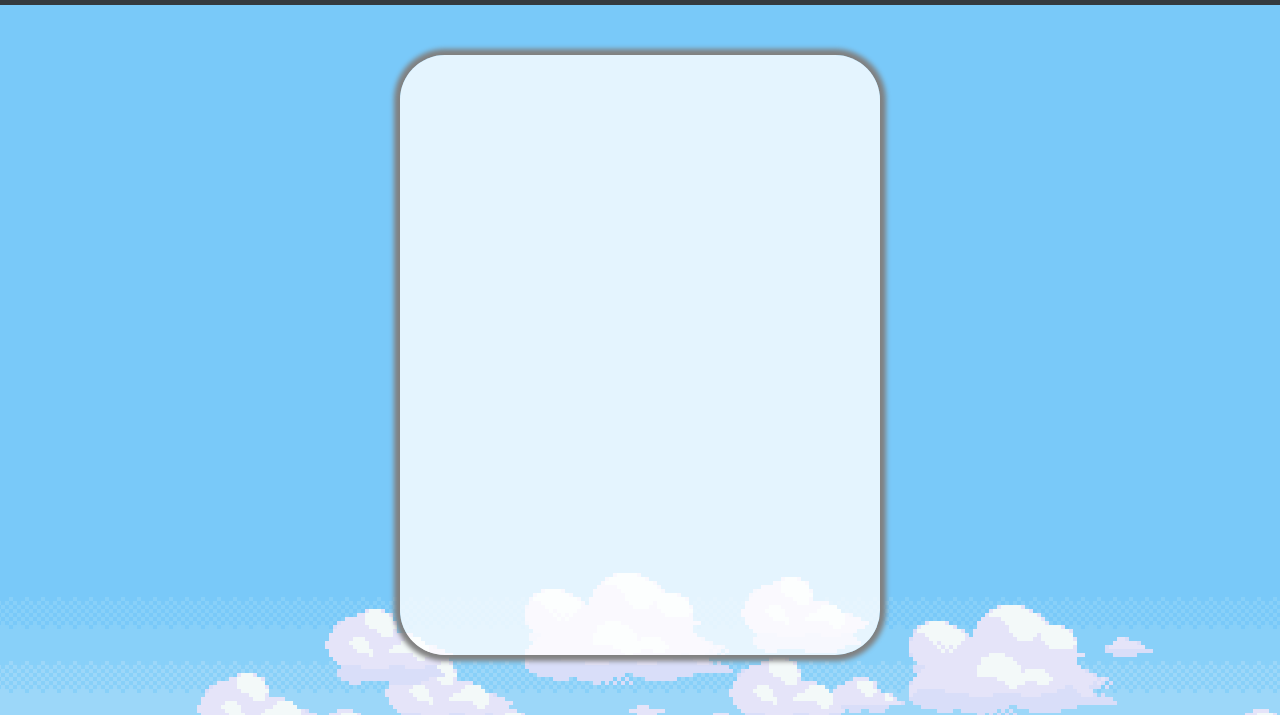
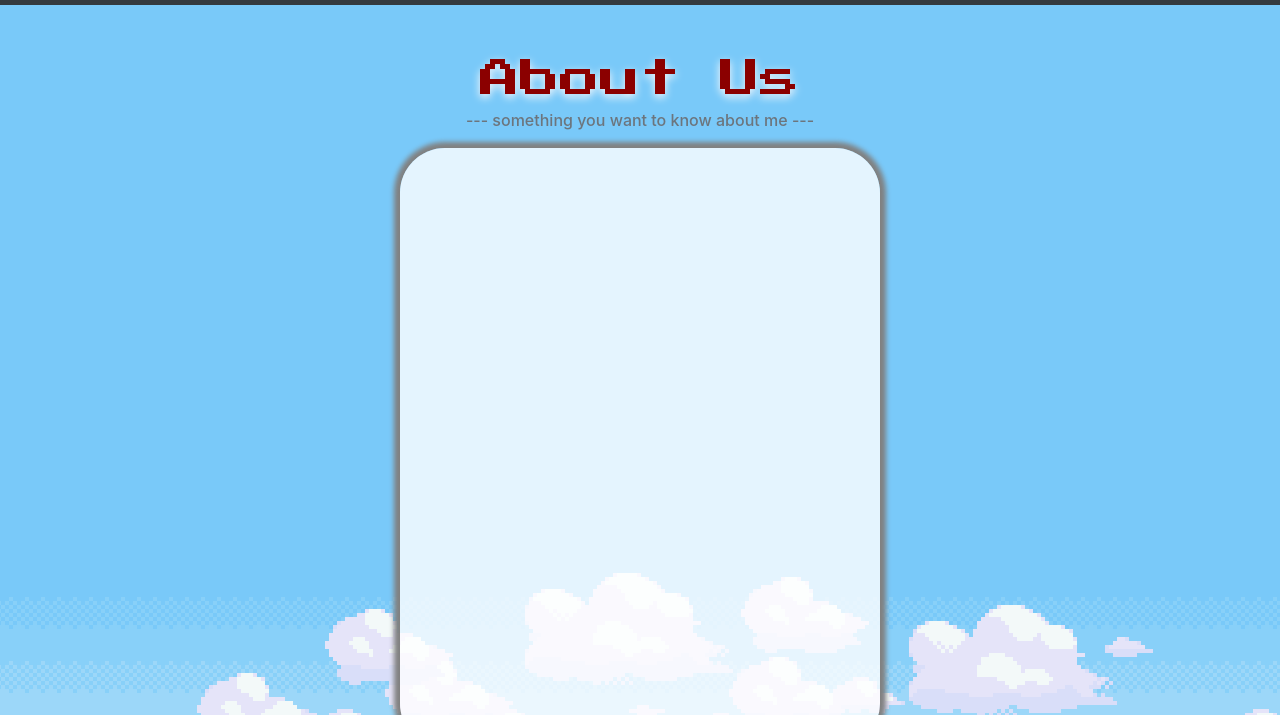
Before and after one commit to xuanyudo/Pokemon-Station, a plain HTML site: page aboutMe.html in a window 1280 px wide. Shown: the part 85-800 px from the top of the page. Drawn offline with nearby package versions, Linux system fonts and the light colour scheme.

Commit message:
contact us and about us page ui upgrade

```diff
--- a/aboutMe.html
+++ b/aboutMe.html
@@ -44,6 +44,8 @@
     <div id="about-me">
         <img src="./imgs/393Piplup.png" width="50px" style="position: absolute; top: 1200px; left: 1%;">
         <img src="./imgs/646AKyurem.png" style="position: absolute; top: 900px; right: 5%;">
+        <h1 class="text-center"> About Us</h1>
+        <h6 class="text-muted text-center">--- something you want to know about me ---</h6>
         <div class="outer-container">
 
         </div>
--- a/styles/style.css
+++ b/styles/style.css
@@ -86,9 +86,24 @@
     margin: 0 auto;
 }
 
+#about-me, #contact-us{
+    padding-top: 50px;
+}
+#about-me h1, #contact-us h1{
+    font-family: 'Press Start 2P', cursive;
+    text-shadow: 0 3px 8px #fdfafa;
+}
+#about-me h1{
+    color: darkred;
+}
+#contact-us h1{
+    color: lightyellow;
+}
+
+
 #about-me .outer-container,#contact-us .outer-container{
     position: relative;
-    top:50px;
+    top: 10px;
     background-color: rgba(255, 255, 255, 0.8);
     border-radius: 45px;
     box-shadow: 0 0 5px 6px gray;
```
Also changed, not shown: contactUs.html (+2 -1 lines).
